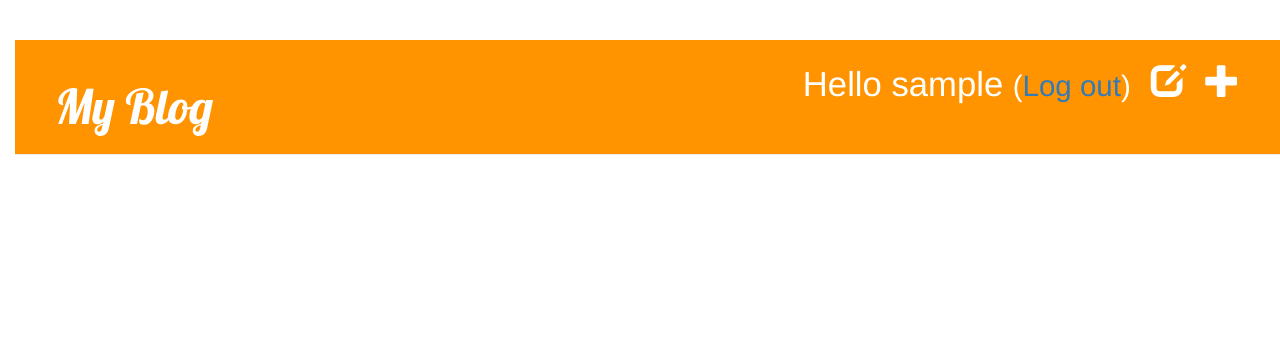
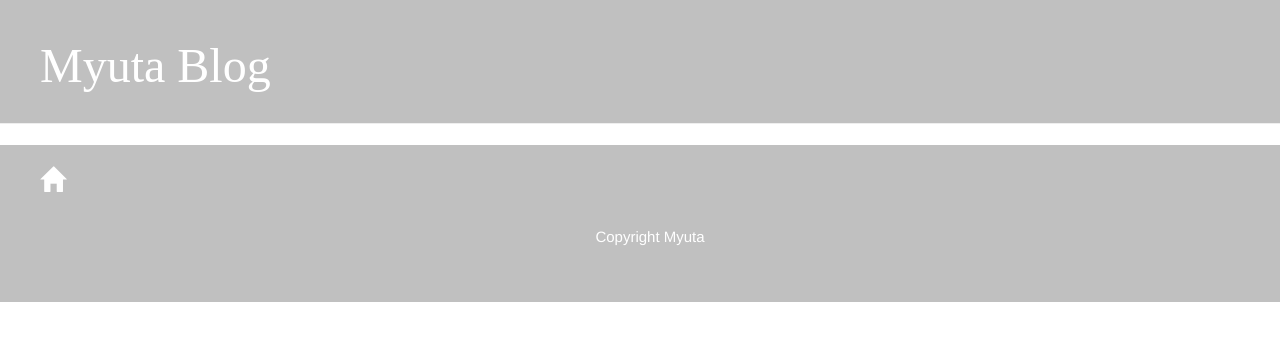
Before and after one commit to myuta2929/blog, a Django app: page / in a window 1280 px wide. Shown: the top 341 px of the page. Run offline with Django 3.2, Linux system fonts and the light colour scheme; the visitor is signed in with stand-in values (Sample User, id 1); data that the repository does not hold is empty; some libraries are stand-ins or nearby versions.

Commit message:
last commit

```diff
--- a/blog/static/css/blog.css
+++ b/blog/static/css/blog.css
@@ -3,14 +3,10 @@ h1 a {
     font-family: 'Lobster';
 }
 
-body {
-    padding-left: 15px;
-}
-
 .page-header {
-    background-color: #ff9400;
-    margin-top: 0;
-    padding: 20px 20px 20px 40px;
+    background-color: silver;
+    margin-top: 0 !important;
+    padding: 20px 20px 20px 40px !important;
 }
 
 .page-header h1, .page-header h1 a, .page-header h1 a:visited, .page-header h1 a:active {
@@ -28,6 +24,7 @@ h1, h2, h3, h4 {
 }
 
 .date {
+    float:right;
     color: #828282;
 }
 
@@ -42,18 +39,61 @@ h1, h2, h3, h4 {
 .top-menu, .top-menu:hover, .top-menu:visited {
     color: #ffffff;
     float: right;
-    font-size: 26pt;
+    font-size: 20pt;
     margin-right: 20px;
 }
 
 .post {
-    margin-bottom: 70px;
+    padding: 20px;
+    margin-bottom: 20px;
 }
 
 .post h1 a, .post h1 a:visited {
     color: #000000;
+    text-decoration:none !important;
+}
+
+.post h1{
+    margin-top:0;
+}
+
+.post-list{
+    padding:20px;
+    border:solid 1px silver;
+    border-radius:20px 20px;
+}
+
+.post-list h1{
+    font-size:20px;
+    font-weight: bold;
 }
 
 .comment {
     margin: 20px 0px 20px 20px;
 }
+
+.page-footer{
+    background-color:silver;
+    margin-bottom:0;
+    padding: 20px 20px 20px 40px;
+}
+
+.page-footer a, .page-footer a span{
+    color:#ffffff;
+    font-size: 25px;
+}
+
+
+.page-footer p{
+    color:#ffffff;
+    text-align:center;
+    padding: 25px;
+    font-size: 15px;
+}
+
+@media screen and (max-width:599px){
+  html{
+    width:auto;
+  }
+
+}
--- a/blog/templates/blog/add_comment_to_post.html
+++ b/blog/templates/blog/add_comment_to_post.html
@@ -1,7 +1,7 @@
 {% extends 'blog/base.html' %}
 
 {% block content %}
-    <h1>New comment</h1>
+    <h1>コメント</h1>
     <form method="POST" class="post-form">{% csrf_token %}
         {{ form.as_p }}
         <button type="submit" class="save btn btn-default">Send</button>
--- a/blog/templates/blog/base.html
+++ b/blog/templates/blog/base.html
@@ -3,22 +3,22 @@
 <html lang="ja">
 <head>
     <link rel="stylesheet" href="{% static 'css/blog.css' %}">
-    <link href="//fonts.googleapis.com/css?family=Lobster&subset=latin,latin-ext" rel="stylesheet" type="text/css">
+    <!--<link href="//fonts.googleapis.com/css?family=Lobster&subset=latin,latin-ext" rel="stylesheet" type="text/css">-->
     <link rel="stylesheet" href="//maxcdn.bootstrapcdn.com/bootstrap/3.2.0/css/bootstrap.min.css">
     <link rel="stylesheet" href="//maxcdn.bootstrapcdn.com/bootstrap/3.2.0/css/bootstrap-theme.min.css">
     <meta charset="UTF-8">
-    <title>My blog</title>
+    <title>Myuta blog</title>
 </head>
 <body>
     <div class="page-header">
-        {% if user.is_authenticated %}
-            <a href="{% url 'post_new' %}" class="top-menu"><span class="glyphicon glyphicon-plus"></span></a>
-            <a href="{% url 'post_draft_list' %}" class="top-menu"><span class="glyphicon glyphicon-edit"></span></a>
-            <p class="top-menu">Hello {{ user.username }} <small>(<a href="{% url 'logout' %}">Log out</a>)</small></p>
-        {% else %}
-            <a href="{% url 'login' %}" class="top-menu"><span class="glyphicon glyphicon-lock"></span></a>
-        {% endif %}
-        <h1><a href="/">My Blog</a></h1>
+        <!--{% if user.is_authenticated %}-->
+            <!--<a href="{% url 'post_new' %}" class="top-menu"><span class="glyphicon glyphicon-plus"></span></a>-->
+            <!--<a href="{% url 'post_draft_list' %}" class="top-menu"><span class="glyphicon glyphicon-edit"></span></a>-->
+            <!--<p class="top-menu">Hello {{ user.username }} <small>(<a href="{% url 'logout' %}">Log out</a>)</small></p>-->
+        <!--{% else %}-->
+            <!--<a href="{% url 'login' %}" class="top-menu"><span class="glyphicon glyphicon-lock"></span></a>-->
+        <!--{% endif %}-->
+        <h1><a href="/">Myuta Blog</a></h1>
     </div>
     <div class="content container">
         <div class="row">
@@ -28,4 +28,10 @@
             </div>
         </div>
     </div>
+
+    <div class="page-footer">
+        <a href="" class="footer-menu"><span class="glyphicon glyphicon-home"></span></a>
+        <p>Copyright Myuta</p>
+    </div>
+
 </body>
--- a/blog/templates/blog/post_detail.html
+++ b/blog/templates/blog/post_detail.html
@@ -17,7 +17,7 @@
         <p>{{ post.text|linebreaksbr }}</p>
     </div>
     <hr>
-    <a class="btn btn-default" href="{% url 'add_comment_to_post' pk=post.pk %}">Add comment</a>
+    <a class="btn btn-default" href="{% url 'add_comment_to_post' pk=post.pk %}">コメントする</a>
     {% for comment in post.comments.all %}
         {% if user.is_authenticated or comment.approved_comment %}
         <div class="comment">
@@ -33,6 +33,6 @@
         </div>
         {% endif %}
     {% empty %}
-        <p>No comments here yet :(</p>
+        <p>コメントはありません</p>
     {% endfor %}
 {% endblock %}
--- a/blog/templates/blog/post_list.html
+++ b/blog/templates/blog/post_list.html
@@ -3,12 +3,14 @@
 {% block content %}
     {% for post in posts %}
     <div class="post">
-        <div class="date">
-            <p>published: {{ post.published_date }}</p>
+        <div class="post-list">
+            <div class="date">
+                <p>{{ post.published_date }}</p>
+            </div>
+            <h1><a href="{% url 'post_detail' pk=post.pk %}">{{ post.title }}</a></h1>
+            <a href="{% url 'post_detail' pk=post.pk %}">Comments: {{ post.comments.count }}</a>
+            <!--<p>{{ post.text|linebreaksbr }}</p> -->
         </div>
-        <h1><a href="{% url 'post_detail' pk=post.pk %}">{{ post.title }}</a></h1>
-        <a href="{% url 'post_detail' pk=post.pk %}">Comments: {{ post.comments.count }}</a>
-        <!--<p>{{ post.text|linebreaksbr }}</p> -->
     </div>
     {% endfor %}
 {% endblock %}
--- a/manage.py
+++ b/manage.py
@@ -11,5 +11,5 @@ if __name__ == '__main__':
             "Couldn't import Django. Are you sure it's installed and "
             "available on your PYTHONPATH environment variable? Did you "
             "forget to activate a virtual environment?"
-        ) from exc
+        )
     execute_from_command_line(sys.argv)
```
